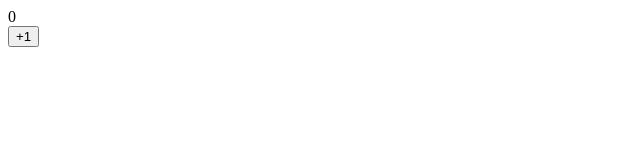
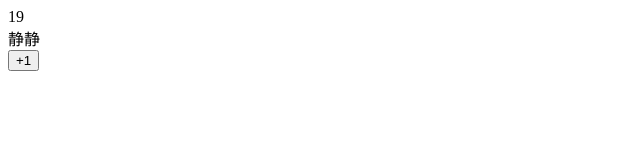
Before and after one commit to cazser/useProxy, a React (Vite) app: page / in a window 1280 px wide. Shown: the top 160 px of the page, without its empty margins (0-640 px from the left). Built offline with nearby package versions, Linux system fonts and the light colour scheme.

Commit message:
useProxy 支持普通对象

```diff
--- a/src/components/test.jsx
+++ b/src/components/test.jsx
@@ -1,11 +1,12 @@
 import { useState } from 'react';
 import useProxy from './useProxy';
 const Test = ()=>{
- let count = useProxy( 0 );
- const onClick = ()=>{ count.value+=1 }
+ let count = useProxy( {age:19, name:"静静"} );
+ const onClick = ()=>{ count.age = count.age+1}
   return (
      <div>
-      <div>{count.value}</div>
+      <div>{count.age}</div>
+      <div>{count.name}</div>
       <button onClick={onClick} >+1</button>
      </div>
      )
--- a/src/components/useProxy.js
+++ b/src/components/useProxy.js
@@ -6,6 +6,7 @@ const useProxy = (arg)=>{
 const target = useState(arg);
 const state =  target[0];
 const setState= target[1];
+if(typeof state!=='object'){
     return new Proxy(target, {
       get:(target, prop)=>{
         console.log(prop);
@@ -24,6 +25,23 @@ const setState= target[1];
     }
 
   });
+}else{
+   return new Proxy(target, {
+      get:(target, prop)=>{
+        return state[prop];
+      },
+      set:(target, prop, val)=>{
+        console.log(target);
+        setState(
+            {
+              ...state,
+              [prop]:val
+            }
+          )
+      }
+
+  });
+}
 }
 
 export default useProxy;
```
Lines whose indentation alone changed are shown as unchanged.
